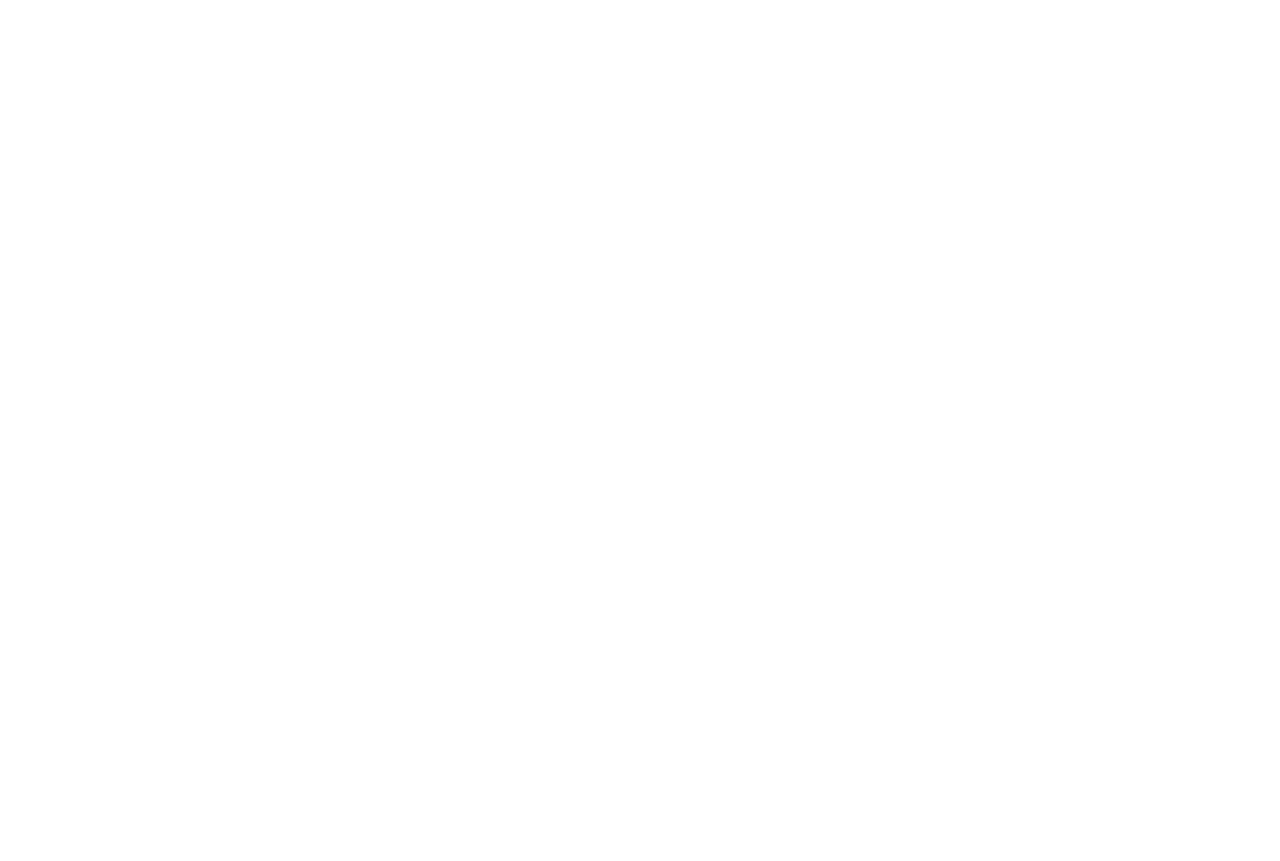
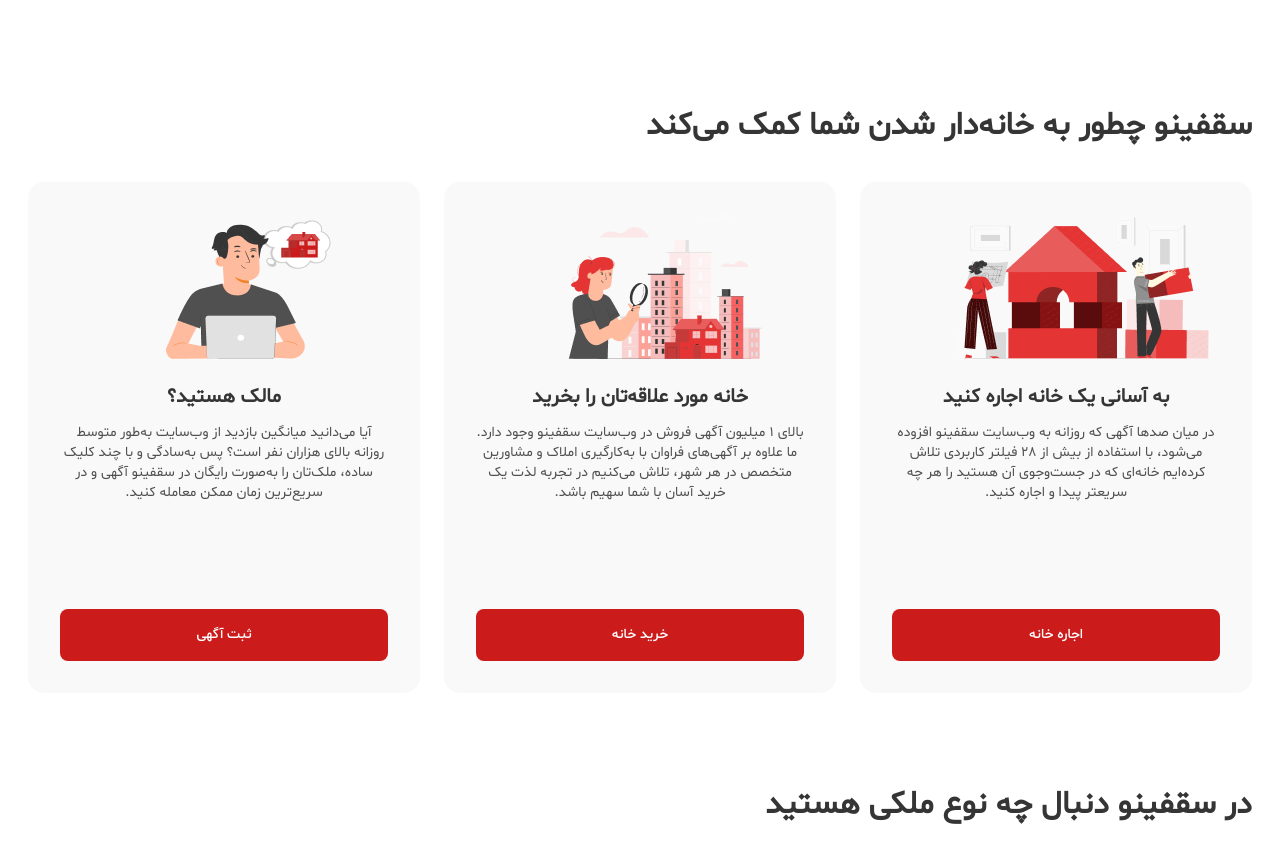
Before and after one commit to soheil-jalili/Saghfinoo, a Next.js app: page / in a window 1280 px wide. Shown: the part 692-1553 px from the top of the page. Before the commit the page ends 800 px from the top, so only its background shows below. Built offline with nearby package versions, Linux system fonts and the light colour scheme.

Commit message:
fix header , add Title component , add features component

```diff
--- a/app/globals.css
+++ b/app/globals.css
@@ -9,6 +9,7 @@
 
 @theme {
   --color-primary: #cb1b1b;
+  --color-gray-2: #f9f9f9;
   --color-gray-5: #d9d9d9;
   --color-gray-7: #adadad;
   --color-gray-10: #505050;
@@ -23,6 +24,10 @@
 
 @utility container {
   @apply mx-auto max-w-[1224px];
+}
+
+.primary__btn {
+  @apply w-full bg-primary rounded-lg text-center p-4 cursor-pointer text-white text-sm font-medium-shabnam font-medium;
 }
 
 @font-face {
--- a/app/page.tsx
+++ b/app/page.tsx
@@ -1,3 +1,5 @@
+import Estate from "@/components/templates/Index/Estate";
+import Features from "@/components/templates/Index/Features";
 import HeroSection from "@/components/templates/Index/HeroSection";
 import React from "react";
 
@@ -5,6 +7,8 @@
   return (
     <main>
       <HeroSection />
+      <Features />
+      <Estate />
     </main>
   );
 };
--- a/components/module/Nav.tsx
+++ b/components/module/Nav.tsx
@@ -1,43 +1,68 @@
+"use client";
 import Image from "next/image";
 import Link from "next/link";
-import React from "react";
+import React, { useEffect, useState } from "react";
 
 const Nav: React.FC = () => {
+  const [sticky, setSticky] = useState(false);
+
+  useEffect(() => {
+    const handleScroll = () => {
+      if (window.scrollY > 115) {
+        setSticky(true);
+      } else {
+        setSticky(false);
+      }
+    };
+
+    window.addEventListener("scroll", handleScroll);
+
+    // پاک‌سازی (خیلی مهم)
+    return () => window.removeEventListener("scroll", handleScroll);
+  }, []);
+
   return (
-    <nav className="container bg-white flex items-center rounded-2xl fixed top-10 left-0 right-0 z-50 px-8 h-[115px] *:text-gray-10">
-      <Link href={"/"} className="ml-10">
+    <nav
+      className={`container bg-white flex items-center rounded-2xl ${
+        sticky ? "sticky" : "fixed"
+      } top-10 left-0 right-0 z-50 px-8 h-[115px] *:text-gray-10 transition-all`}
+    >
+      <Link href="/" className="ml-10">
         <Image
-          src={"/assets/images/logo.png"}
+          src="/assets/images/logo.png"
           alt="Saghfinoo Logo"
           width={131}
           height={63}
         />
       </Link>
 
-      <ul className="flex items-center gap-6 **:hover:text-gray-11 transition-all">
+      <ul className="flex items-center gap-6 hover:*:text-gray-11 transition-all">
         <li>
-          <Link href={"/rent"}>اجاره</Link>
+          <Link href="/rent">اجاره</Link>
         </li>
         <li>
-          <Link href={"/rent"}>خرید</Link>
+          <Link href="/buy">خرید</Link>
         </li>
         <li>
-          <Link href={"/rent"}>املاک و مستغلات</Link>
+          <Link href="/estate">املاک و مستغلات</Link>
         </li>
         <li>
-          <Link href={"/rent"}>مشاورین املاک</Link>
+          <Link href="/agents">مشاورین املاک</Link>
         </li>
         <li>
-          <Link href={"/rent"}>اخبار روز</Link>
+          <Link href="/news">اخبار روز</Link>
         </li>
       </ul>
 
       <div className="flex items-center gap-9 mr-auto">
-        <Link href={"/signin"} className="text-base hover:text-gray-11 transition-all">
+        <Link
+          href="/signin"
+          className="text-base hover:text-gray-11 transition-all"
+        >
           ورود
         </Link>
         <Link
-          href={"/add-post"}
+          href="/add-post"
           className="border border-primary p-4 rounded-lg text-primary text-sm"
         >
           ثبت آگهی
--- /dev/null
+++ b/components/module/Title.tsx
@@ -0,0 +1,18 @@
+import React from "react";
+
+type TitleType = {
+  title: string;
+  className?: string;
+};
+
+const Title: React.FC<TitleType> = ({ title, className }: TitleType) => {
+  return (
+    <div className={`${className}`}>
+      <h3 className="text-[32px] font-bold-shabnam font-bold text-gray-11">
+        {title}
+      </h3>
+    </div>
+  );
+};
+
+export default Title;
--- /dev/null
+++ b/components/templates/Index/Estate.tsx
@@ -0,0 +1,12 @@
+import Title from "@/components/module/Title";
+import React from "react";
+
+const Estate: React.FC = () => {
+  return (
+    <section className="container">
+      <Title title="در سقفینو دنبال چه نوع ملکی هستید" className="mt-22 mb-8"/>
+    </section>
+  );
+};
+
+export default Estate;
--- /dev/null
+++ b/components/templates/Index/FeatureItem.tsx
@@ -0,0 +1,34 @@
+import Image from "next/image";
+import Link from "next/link";
+import React from "react";
+
+type FeatureItemType = {
+  image: string;
+  title: string;
+  description: string;
+  buttonType: "خرید خانه" | "ثبت آگهی" | "اجاره خانه";
+  route: string;
+};
+
+const FeatureItem: React.FC<FeatureItemType> = ({
+  title,
+  image,
+  description,
+  buttonType,
+  route,
+}: FeatureItemType) => {
+  return (
+    <div className="h-[511px] rounded-2xl p-8 bg-gray-2 flex flex-col justify-between">
+      <div className="text-center">
+        <Image src={image} width={280} height={145} alt={title} className="mb-6" />
+        <h5 className="mb-3 font-bold font-bold-shabnam text-xl text-gray-11">{title}</h5>
+        <p className="text-gray-10 text-sm">{description}</p>
+      </div>
+      <Link href={route} className="primary__btn">
+        {buttonType}
+      </Link>
+    </div>
+  );
+};
+
+export default FeatureItem;
--- /dev/null
+++ b/components/templates/Index/Features.tsx
@@ -0,0 +1,41 @@
+import React from "react";
+import FeatureItem from "./FeatureItem";
+import Title from "@/components/module/Title";
+
+const Features: React.FC = () => {
+  return (
+    <section className="container">
+      <Title
+        title="سقفینو چطور به خانه‌دار شدن شما کمک می‌کند"
+        className="mt-26 mb-8"
+      />
+      <div className="grid grid-cols-3 gap-6">
+        <FeatureItem
+          image="/assets/images/features/illustration1.png"
+          title="به آسانی یک خانه اجاره کنید"
+          description="در میان صدها آگهی که روزانه به وب‌سایت سقفینو افزوده می‌شود، با استفاده از بیش از ۲۸ فیلتر کاربردی تلاش کرده‌ایم خانه‌ای که در جست‌وجوی آن هستید را هر چه سریعتر پیدا و اجاره کنید."
+          buttonType="اجاره خانه"
+          route="/"
+        />
+        <FeatureItem
+          image="/assets/images/features/illustration2.png"
+          title="خانه مورد علاقه‌تان را بخرید"
+          description="بالای ۱ میلیون آگهی فروش در وب‌سایت سقفینو وجود دارد.
+ما علاوه بر آگهی‌های فراوان با به‌کارگیری املاک و مشاورین متخصص در هر شهر، تلاش می‌کنیم در تجربه لذت یک خرید آسان با شما سهیم باشد."
+          buttonType="خرید خانه"
+          route="/"
+        />
+        <FeatureItem
+          image="/assets/images/features/illustration3.png"
+          title="مالک هستید؟"
+          description="آیا می‌دانید میانگین بازدید از وب‌سایت به‌طور متوسط روزانه بالای هزاران نفر است؟
+پس به‌سادگی و با چند کلیک ساده، ملک‌تان را به‌صورت رایگان در سقفینو آگهی و در سریع‌ترین زمان ممکن معامله کنید."
+          buttonType="ثبت آگهی"
+          route="/"
+        />
+      </div>
+    </section>
+  );
+};
+
+export default Features;
```
